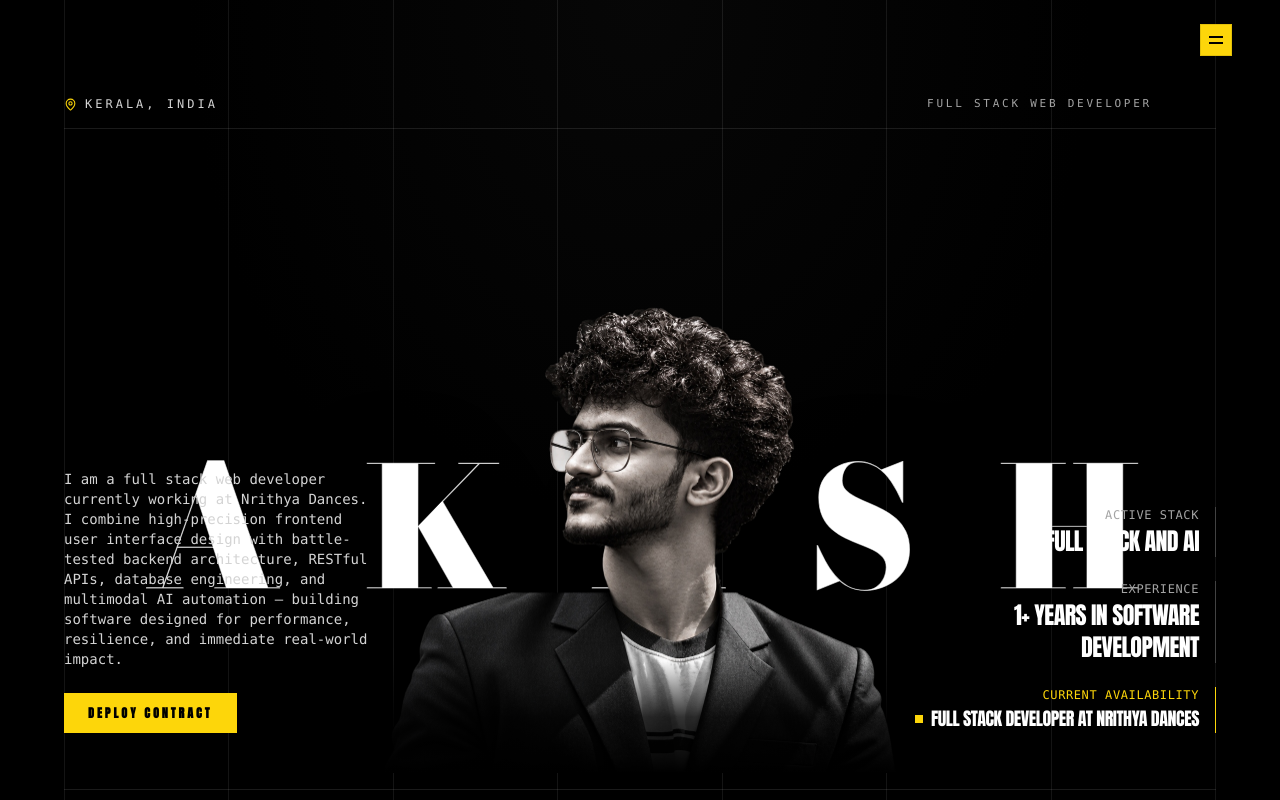
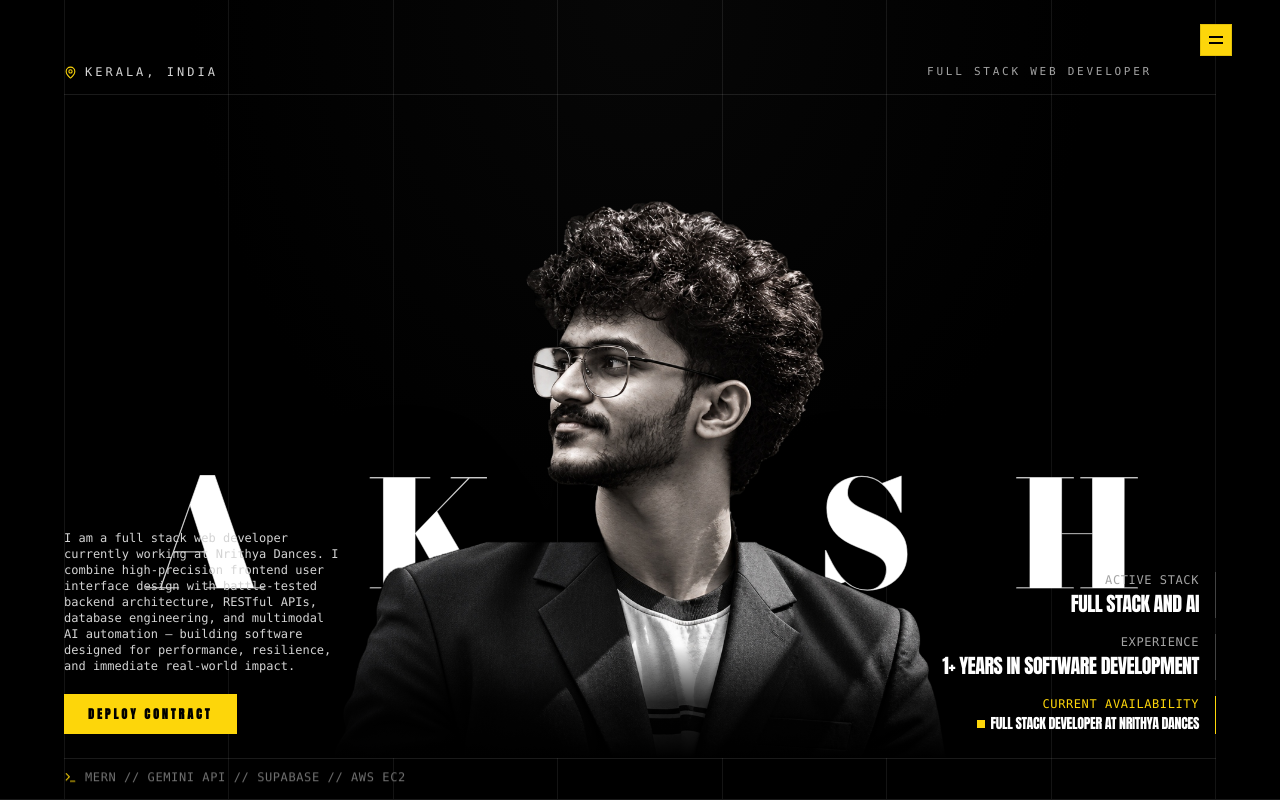
Before and after one commit to akashad123/akash-portfolio, a React (Vite) app: page / in a window 1280 px wide. Shown: the top 800 px of the page. Built offline with nearby package versions, Linux system fonts and the light colour scheme.

Commit message:
feat(hero): calibrate strict 100vh layout with full visibility of top bar, center stage, and bottom telemetry

```diff
--- a/src/sections/HeroProfile.tsx
+++ b/src/sections/HeroProfile.tsx
@@ -52,7 +52,7 @@ export const HeroProfile: React.FC<HeroProfileProps> = ({ onOpenContact }) => {
     <section
       ref={heroRef}
       id="hero"
-      className="relative min-h-screen bg-black text-white flex flex-col justify-between pt-20 sm:pt-24 pb-8 sm:pb-10 px-4 sm:px-8 md:px-12 lg:px-16 overflow-hidden border-b border-white/10 select-none"
+      className="relative h-screen max-h-screen h-[100dvh] max-h-[100dvh] bg-black text-white flex flex-col justify-between pt-14 sm:pt-16 pb-2.5 sm:pb-3 px-4 sm:px-8 md:px-12 lg:px-16 overflow-hidden border-b border-white/10 select-none"
     >
       {/* 1. Background Architectural Grid Lines & Atmospheric Ambient Gradient */}
       <div ref={bgRef} className="absolute inset-0 pointer-events-none will-change-transform z-0">
@@ -60,13 +60,13 @@ export const HeroProfile: React.FC<HeroProfileProps> = ({ onOpenContact }) => {
         <div className="absolute inset-0 opacity-25 bg-[radial-gradient(ellipse_at_top,_var(--tw-gradient-stops))] from-neutral-800/70 via-black to-black" />
       </div>
 
-      {/* 2. Top Coordinates Bar - Matching reference with MapPin & Role */}
+      {/* 2. Top Coordinates Bar - Matching reference with MapPin & Role (Strictly Visible in 100vh) */}
       <motion.div
         variants={fadeInDownVariants}
         initial="hidden"
         animate="visible"
         custom={0.1}
-        className="relative z-30 w-full border-b border-white/10 pb-4 mb-4 sm:mb-6"
+        className="relative z-30 w-full border-b border-white/10 pb-3 sm:pb-3.5 mb-2 sm:mb-3 shrink-0"
       >
         <div ref={topBarRef} className="flex items-center justify-between text-xs font-mono tracking-widest text-neutral-400 will-change-transform">
           <div className="flex items-center space-x-2">
@@ -83,10 +83,11 @@ export const HeroProfile: React.FC<HeroProfileProps> = ({ onOpenContact }) => {
 
       {/* ========================================================================= */}
       {/* DESKTOP HERO PRESENTATION (lg: and larger)                                */}
+      {/* Strict 100vh responsiveness: flex-1 min-h-0 prevents overflowing fold     */}
       {/* 3-Column Architecture: Left Bio Flank | Center Visual Stage | Right Stats */}
       {/* Text strictly sits in left and right columns, never overlapping portrait   */}
       {/* ========================================================================= */}
-      <div className="hidden lg:flex relative z-20 flex-1 items-end justify-between w-full max-w-7xl mx-auto my-auto min-h-[560px] xl:min-h-[620px]">
+      <div className="hidden lg:flex relative z-20 flex-1 min-h-0 items-end justify-between w-full max-w-7xl mx-auto my-auto h-full">
 
         {/* Left Column Flank: Bio text & DEPLOY CONTRACT CTA */}
         <motion.div
@@ -94,17 +95,17 @@ export const HeroProfile: React.FC<HeroProfileProps> = ({ onOpenContact }) => {
           initial="hidden"
           animate="visible"
           custom={0.2}
-          className="relative z-30 w-[280px] xl:w-[320px] pb-10 flex flex-col justify-end space-y-6 shrink-0"
+          className="relative z-30 w-[240px] xl:w-[280px] 2xl:w-[320px] pb-3 xl:pb-6 flex flex-col justify-end space-y-3 xl:space-y-5 shrink-0"
         >
-          <div ref={bioRef} className="space-y-6 will-change-transform">
-            <p className="text-xs xl:text-sm font-mono text-neutral-300 leading-relaxed max-w-xs">
+          <div ref={bioRef} className="space-y-3 xl:space-y-5 will-change-transform">
+            <p className="text-[11px] xl:text-xs 2xl:text-sm font-mono text-neutral-300 leading-relaxed max-w-xs">
               {developer.bio}
             </p>
 
             <div>
               <button
                 onClick={onOpenContact}
-                className="bg-brand-yellow hover:bg-[#E5C200] text-black font-display font-bold tracking-widest text-xs uppercase px-6 py-3 transition-colors rounded-none cursor-pointer shadow-sm"
+                className="bg-brand-yellow hover:bg-[#E5C200] text-black font-display font-bold tracking-widest text-[11px] xl:text-xs uppercase px-4.5 py-2.5 xl:px-6 xl:py-3 transition-colors rounded-none cursor-pointer shadow-sm"
               >
                 DEPLOY CONTRACT
               </button>
@@ -118,9 +119,9 @@ export const HeroProfile: React.FC<HeroProfileProps> = ({ onOpenContact }) => {
           {/* Layer A (z-10): Giant Serif 'AKASH' Typography Behind Portrait */}
           <div
             ref={akashTextRef}
-            className="absolute bottom-[24%] xl:bottom-[26%] inset-x-0 z-10 flex items-center justify-center will-change-transform pointer-events-none select-none"
+            className="absolute bottom-[20%] xl:bottom-[23%] inset-x-0 z-10 flex items-center justify-center will-change-transform pointer-events-none select-none"
           >
-            <div className="w-full max-w-5xl px-4 flex items-center justify-between font-serifDisplay font-black text-[12vw] xl:text-[13vw] 2xl:text-[180px] leading-none text-white tracking-tight drop-shadow-[0_15px_40px_rgba(0,0,0,0.9)]">
+            <div className="w-full max-w-5xl px-4 flex items-center justify-between font-serifDisplay font-black text-[10vw] xl:text-[11.5vw] 2xl:text-[150px] leading-none text-white tracking-tight drop-shadow-[0_15px_40px_rgba(0,0,0,0.9)]">
               <span className="inline-block transform transition-transform duration-500 hover:scale-105">A</span>
               <span className="inline-block transform transition-transform duration-500 hover:scale-105">K</span>
               <span className="inline-block transform transition-transform duration-500 hover:scale-105">A</span>
@@ -129,23 +130,23 @@ export const HeroProfile: React.FC<HeroProfileProps> = ({ onOpenContact }) => {
             </div>
           </div>
 
-          {/* Layer B (z-20): Centered Cutout Portrait of Akash */}
+          {/* Layer B (z-20): Centered Cutout Portrait of Akash (Proportional 100vh height) */}
           <div
             ref={portraitRef}
-            className="relative z-20 flex items-end justify-center h-[520px] xl:h-[620px] 2xl:h-[680px] max-w-md xl:max-w-lg 2xl:max-w-xl will-change-transform"
+            className="relative z-20 flex items-end justify-center h-full max-h-[64vh] xl:max-h-[70vh] 2xl:max-h-[74vh] w-auto will-change-transform"
           >
             <img
               src="/images/akash-hero-portrait.png"
               alt="Akash - Full Stack Web Developer"
-              className="h-full w-auto object-contain object-bottom select-none"
+              className="h-full w-auto max-w-full object-contain object-bottom select-none"
             />
             {/* Ambient bottom scrim to merge smoothly with dark floor */}
-            <div className="absolute bottom-0 inset-x-0 h-28 bg-gradient-to-t from-black via-black/80 to-transparent pointer-events-none" />
+            <div className="absolute bottom-0 inset-x-0 h-20 xl:h-28 bg-gradient-to-t from-black via-black/80 to-transparent pointer-events-none" />
           </div>
 
           {/* Layer C (z-25): Fine Stroke Outline Overlap Layer */}
-          <div className="absolute bottom-[24%] xl:bottom-[26%] inset-x-0 z-25 flex items-center justify-center pointer-events-none select-none">
-            <div className="w-full max-w-5xl px-4 flex items-center justify-between font-serifDisplay font-black text-[12vw] xl:text-[13vw] 2xl:text-[180px] leading-none tracking-tight text-stroke-white opacity-85">
+          <div className="absolute bottom-[20%] xl:bottom-[23%] inset-x-0 z-25 flex items-center justify-center pointer-events-none select-none">
+            <div className="w-full max-w-5xl px-4 flex items-center justify-between font-serifDisplay font-black text-[10vw] xl:text-[11.5vw] 2xl:text-[150px] leading-none tracking-tight text-stroke-white opacity-85">
               <span>A</span>
               <span>K</span>
               <span>A</span>
@@ -161,32 +162,32 @@ export const HeroProfile: React.FC<HeroProfileProps> = ({ onOpenContact }) => {
           initial="hidden"
           animate="visible"
           custom={0.3}
-          className="relative z-30 w-[280px] xl:w-[320px] pb-10 flex flex-col justify-end space-y-6 text-right shrink-0"
+          className="relative z-30 w-[240px] xl:w-[280px] 2xl:w-[320px] pb-3 xl:pb-6 flex flex-col justify-end space-y-3 xl:space-y-5 text-right shrink-0"
         >
-          <div className="space-y-6">
-            <div ref={stackRef} className="border-r border-white/20 pr-4 will-change-transform">
-              <div className="text-xs font-mono tracking-wider text-neutral-400 uppercase">
+          <div className="space-y-2.5 xl:space-y-4">
+            <div ref={stackRef} className="border-r border-white/20 pr-3.5 xl:pr-4 will-change-transform">
+              <div className="text-[10px] xl:text-xs font-mono tracking-wider text-neutral-400 uppercase">
                 ACTIVE STACK
               </div>
-              <div className="font-display text-xl xl:text-2xl tracking-tight text-white uppercase mt-0.5">
+              <div className="font-display text-base xl:text-xl 2xl:text-2xl tracking-tight text-white uppercase mt-0.5">
                 FULL STACK AND AI
               </div>
             </div>
 
-            <div ref={expRef} className="border-r border-white/20 pr-4 will-change-transform">
-              <div className="text-xs font-mono tracking-wider text-neutral-400 uppercase">
+            <div ref={expRef} className="border-r border-white/20 pr-3.5 xl:pr-4 will-change-transform">
+              <div className="text-[10px] xl:text-xs font-mono tracking-wider text-neutral-400 uppercase">
                 EXPERIENCE
               </div>
-              <div className="font-display text-xl xl:text-2xl tracking-tight text-white uppercase mt-0.5">
+              <div className="font-display text-base xl:text-xl 2xl:text-2xl tracking-tight text-white uppercase mt-0.5">
                 1+ YEARS IN SOFTWARE DEVELOPMENT
               </div>
             </div>
 
-            <div ref={availRef} className="border-r border-brand-yellow pr-4 will-change-transform">
-              <div className="text-xs font-mono tracking-wider text-brand-yellow uppercase">
+            <div ref={availRef} className="border-r border-brand-yellow pr-3.5 xl:pr-4 will-change-transform">
+              <div className="text-[10px] xl:text-xs font-mono tracking-wider text-brand-yellow uppercase">
                 CURRENT AVAILABILITY
               </div>
-              <div className="font-display text-base xl:text-lg tracking-tight text-white uppercase mt-0.5 flex items-center justify-end space-x-2">
+              <div className="font-display text-xs xl:text-sm 2xl:text-base tracking-tight text-white uppercase mt-0.5 flex items-center justify-end space-x-1.5">
                 <span className="relative flex h-2 w-2">
                   <span className="animate-ping absolute inline-flex h-full w-full rounded-full bg-brand-yellow opacity-75"></span>
                   <span className="relative inline-flex rounded-full h-2 w-2 bg-brand-yellow"></span>
@@ -204,14 +205,14 @@ export const HeroProfile: React.FC<HeroProfileProps> = ({ onOpenContact }) => {
       {/* 1. Portrait + AKASH Visual Stage                                          */}
       {/* 2. Structured Information Blocks Below Portrait                           */}
       {/* ========================================================================= */}
-      <div className="flex lg:hidden flex-col flex-1 justify-between w-full">
+      <div className="flex lg:hidden flex-col flex-1 min-h-0 justify-between w-full overflow-y-auto">
 
         {/* Visual Stage: Akash Portrait with Editorial AKASH Typography */}
-        <div className="relative w-full h-[45vh] sm:h-[50vh] md:h-[54vh] flex items-end justify-center overflow-hidden my-2">
+        <div className="relative w-full h-[40vh] sm:h-[46vh] md:h-[50vh] flex items-end justify-center overflow-hidden my-1 shrink-0">
 
           {/* Background Typography behind photo */}
           <div className="absolute bottom-[20%] sm:bottom-[22%] inset-x-0 z-10 flex items-center justify-center pointer-events-none select-none">
-            <div className="w-full px-2 flex items-center justify-between font-serifDisplay font-black text-[20vw] sm:text-[18vw] leading-none text-white tracking-tight drop-shadow-[0_10px_25px_rgba(0,0,0,0.9)]">
+            <div className="w-full px-2 flex items-center justify-between font-serifDisplay font-black text-[18vw] sm:text-[16vw] leading-none text-white tracking-tight drop-shadow-[0_10px_25px_rgba(0,0,0,0.9)]">
               <span>A</span>
               <span>K</span>
               <span>A</span>
@@ -228,12 +229,12 @@ export const HeroProfile: React.FC<HeroProfileProps> = ({ onOpenContact }) => {
               className="h-full w-auto object-contain object-bottom select-none"
             />
             {/* Ambient bottom scrim */}
-            <div className="absolute bottom-0 inset-x-0 h-16 bg-gradient-to-t from-black via-black/80 to-transparent pointer-events-none" />
+            <div className="absolute bottom-0 inset-x-0 h-14 bg-gradient-to-t from-black via-black/80 to-transparent pointer-events-none" />
           </div>
 
           {/* Fine Stroke Layer Overlap */}
           <div className="absolute bottom-[20%] sm:bottom-[22%] inset-x-0 z-25 flex items-center justify-center pointer-events-none select-none">
-            <div className="w-full px-2 flex items-center justify-between font-serifDisplay font-black text-[20vw] sm:text-[18vw] leading-none tracking-tight text-stroke-white opacity-85">
+            <div className="w-full px-2 flex items-center justify-between font-serifDisplay font-black text-[18vw] sm:text-[16vw] leading-none tracking-tight text-stroke-white opacity-85">
               <span>A</span>
               <span>K</span>
               <span>A</span>
@@ -244,7 +245,7 @@ export const HeroProfile: React.FC<HeroProfileProps> = ({ onOpenContact }) => {
         </div>
 
         {/* Information & Telemetry Container - Strictly positioned BELOW the photo */}
-        <div className="relative z-30 pt-6 pb-4 space-y-6 border-t border-white/10">
+        <div className="relative z-30 pt-3 sm:pt-4 pb-2 space-y-3 sm:space-y-4 border-t border-white/10 shrink-0">
 
           {/* Bio paragraph & CTA button */}
           <motion.div
@@ -252,16 +253,16 @@ export const HeroProfile: React.FC<HeroProfileProps> = ({ onOpenContact }) => {
             initial="hidden"
             animate="visible"
             custom={0.2}
-            className="space-y-4"
+            className="space-y-2 sm:space-y-3"
           >
-            <p className="text-xs sm:text-sm font-mono text-neutral-300 leading-relaxed">
+            <p className="text-[11px] sm:text-xs font-mono text-neutral-300 leading-relaxed">
               {developer.bio}
             </p>
 
             <div>
               <button
                 onClick={onOpenContact}
-                className="bg-brand-yellow hover:bg-[#E5C200] text-black font-display font-bold tracking-widest text-xs uppercase px-5 py-2.5 transition-colors rounded-none cursor-pointer shadow-sm"
+                className="bg-brand-yellow hover:bg-[#E5C200] text-black font-display font-bold tracking-widest text-[11px] sm:text-xs uppercase px-4 py-2 transition-colors rounded-none cursor-pointer shadow-sm"
               >
                 DEPLOY CONTRACT
               </button>
@@ -274,34 +275,34 @@ export const HeroProfile: React.FC<HeroProfileProps> = ({ onOpenContact }) => {
             initial="hidden"
             animate="visible"
             custom={0.3}
-            className="grid grid-cols-1 sm:grid-cols-3 gap-4 pt-2 border-t border-white/5"
+            className="grid grid-cols-1 sm:grid-cols-3 gap-2.5 sm:gap-4 pt-2 border-t border-white/5"
           >
-            <div className="border-l border-white/20 pl-3">
-              <div className="text-[10px] font-mono tracking-wider text-neutral-400 uppercase">
+            <div className="border-l border-white/20 pl-2.5">
+              <div className="text-[9px] sm:text-[10px] font-mono tracking-wider text-neutral-400 uppercase">
                 ACTIVE STACK
               </div>
-              <div className="font-display text-base sm:text-lg tracking-tight text-white uppercase mt-0.5">
+              <div className="font-display text-sm sm:text-base tracking-tight text-white uppercase mt-0.5">
                 FULL STACK AND AI
               </div>
             </div>
 
-            <div className="border-l border-white/20 pl-3">
-              <div className="text-[10px] font-mono tracking-wider text-neutral-400 uppercase">
+            <div className="border-l border-white/20 pl-2.5">
+              <div className="text-[9px] sm:text-[10px] font-mono tracking-wider text-neutral-400 uppercase">
                 EXPERIENCE
               </div>
-              <div className="font-display text-base sm:text-lg tracking-tight text-white uppercase mt-0.5">
+              <div className="font-display text-sm sm:text-base tracking-tight text-white uppercase mt-0.5">
                 1+ YEARS IN SOFTWARE DEVELOPMENT
               </div>
             </div>
 
-            <div className="border-l border-brand-yellow pl-3">
-              <div className="text-[10px] font-mono tracking-wider text-brand-yellow uppercase">
+            <div className="border-l border-brand-yellow pl-2.5">
+              <div className="text-[9px] sm:text-[10px] font-mono tracking-wider text-brand-yellow uppercase">
                 CURRENT AVAILABILITY
               </div>
-              <div className="font-display text-sm sm:text-base tracking-tight text-white uppercase mt-0.5 flex items-center space-x-1.5">
-                <span className="relative flex h-2 w-2">
+              <div className="font-display text-xs sm:text-sm tracking-tight text-white uppercase mt-0.5 flex items-center space-x-1.5">
+                <span className="relative flex h-1.5 w-1.5">
                   <span className="animate-ping absolute inline-flex h-full w-full rounded-full bg-brand-yellow opacity-75"></span>
-                  <span className="relative inline-flex rounded-full h-2 w-2 bg-brand-yellow"></span>
+                  <span className="relative inline-flex rounded-full h-1.5 w-1.5 bg-brand-yellow"></span>
                 </span>
                 <span>{developer.status}</span>
               </div>
@@ -310,18 +311,18 @@ export const HeroProfile: React.FC<HeroProfileProps> = ({ onOpenContact }) => {
         </div>
       </div>
 
-      {/* 4. Bottom Telemetry Bar - GSAP Parallax */}
+      {/* 4. Bottom Telemetry Bar - Strictly Anchored & Visible in 100vh */}
       <motion.div
         variants={fadeInUpVariants}
         initial="hidden"
         animate="visible"
         custom={0.4}
-        className="relative z-30 w-full border-t border-white/10 pt-4 mt-2 sm:mt-4"
+        className="relative z-30 w-full border-t border-white/10 pt-2 sm:pt-2.5 pb-0.5 shrink-0"
       >
         <div ref={bottomBarRef} className="flex items-center text-xs font-mono text-neutral-500 will-change-transform">
           <div className="flex items-center space-x-2">
-            <Terminal size={14} className="text-brand-yellow" />
-            <span className="text-[11px] sm:text-xs tracking-wider">
+            <Terminal size={13} className="text-brand-yellow" />
+            <span className="text-[10px] sm:text-[11px] xl:text-xs tracking-wider">
               MERN // GEMINI API // SUPABASE // AWS EC2
             </span>
           </div>
```
Also changed, not shown: 2 other files (tests, documents, lock files or other folders).
